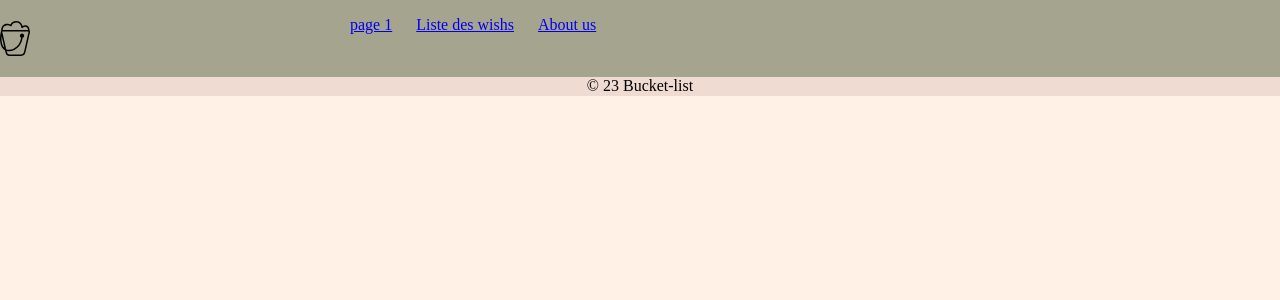
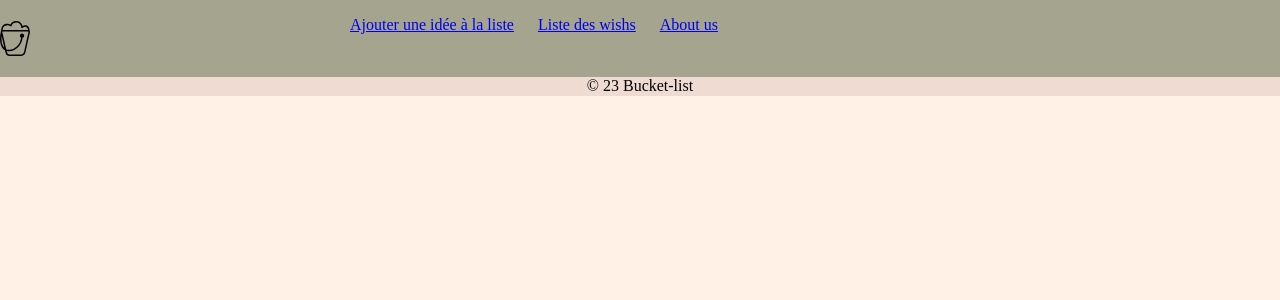
Before and after one commit to Gregoire-Dubois/bucketList, a Symfony app: template templates/base.html.twig in a window 1280 px wide. Shown: the top 300 px of the page. Run offline with Twig, Linux system fonts and the light colour scheme; the template is opened without the code that fills it, so the values that code supplies are empty; some libraries are stand-ins or nearby versions.

Commit message:
début TP 6

```diff
--- a/templates/base.html.twig
+++ b/templates/base.html.twig
@@ -20,7 +20,7 @@
 
             <nav class="navigation">
                 <ul>
-                    <li><a href="#" title="">page 1</a></li>
+                    <li><a href="#" title="">Ajouter une idée à la liste</a></li>
                     <li><a href="{{ path('wishs_list') }}" title="">Liste des wishs</a></li>
                     <li><a href="{{ path('aboutUs') }}" title="">About us</a></li>
                 </ul>
```
Also changed, not shown: src/Controller/WishController.php (+9 -2 lines).
